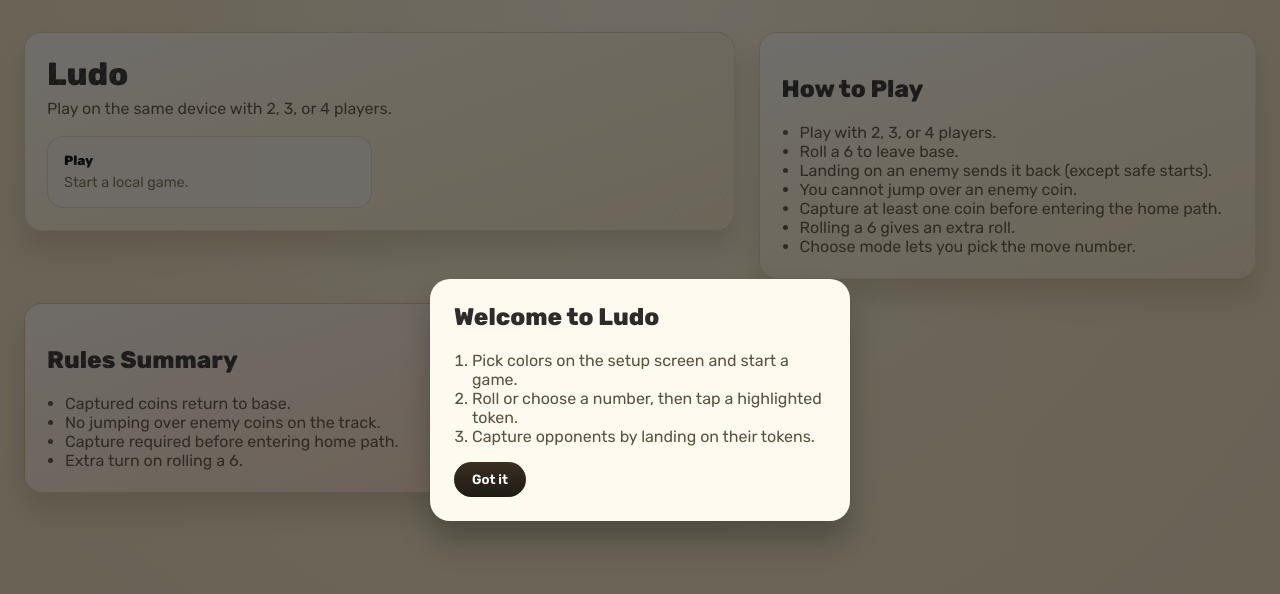
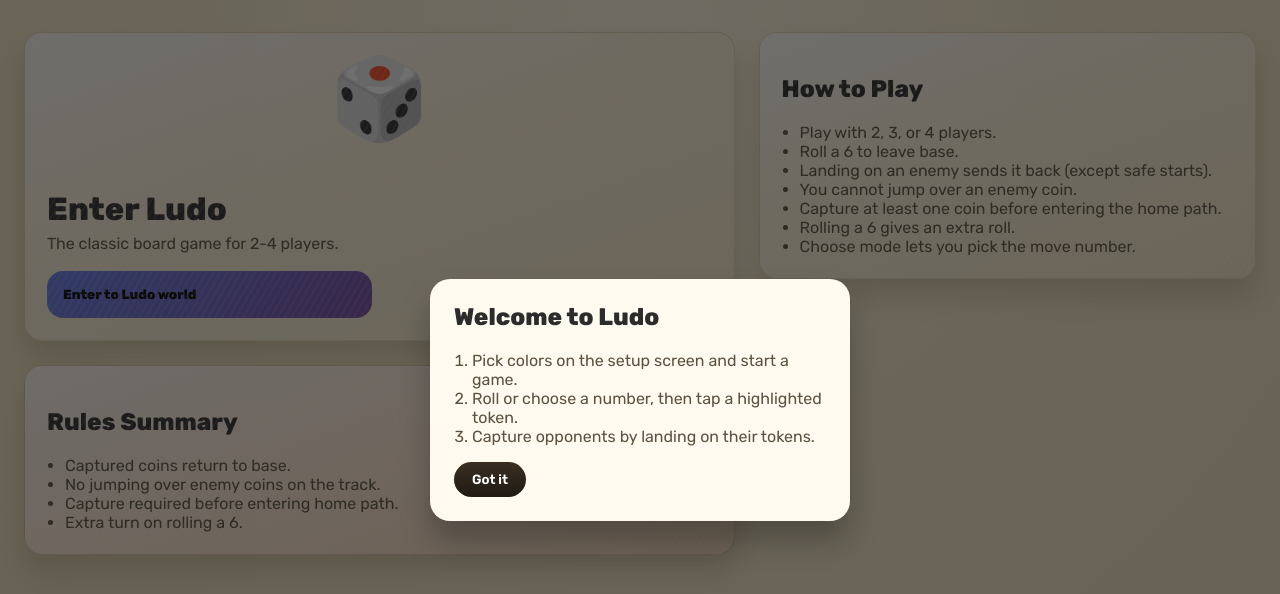
Before and after one commit to sanjays-dev/LUDO, a React (Vite) app: page / in a window 1280 px wide. Shown: the top 594 px of the page. Built offline with nearby package versions, Linux system fonts and the light colour scheme.

Commit message:
first commit

```diff
--- a/src/App.css
+++ b/src/App.css
@@ -1192,6 +1192,15 @@
   }
 }
 
+@keyframes bounce {
+  0%, 100% {
+    transform: translateY(0);
+  }
+  50% {
+    transform: translateY(-20px);
+  }
+}
+
 .player-count {
   display: flex;
   gap: 10px;
--- a/src/App.jsx
+++ b/src/App.jsx
@@ -300,7 +300,7 @@ function getTrackIndicesBetween(color, fromSteps, moveValue) {
 
 function App() {
   const [phase, setPhase] = useState('setup') // setup | playing
-  const [setupStep, setSetupStep] = useState('mode') // mode | settings
+  const [setupStep, setSetupStep] = useState('entry') // entry | mode | settings | ready
   const [playMode, setPlayMode] = useState(null) // local | p2p
   const [playerCount, setPlayerCount] = useState(4)
   const [selectedColors, setSelectedColors] = useState(() => [...COLOR_ORDER])
@@ -1606,6 +1606,45 @@ function App() {
       {phase === 'setup' ? (
         <div className="setup">
           <div className="setup-card">
+            {setupStep === 'entry' ? (
+              <>
+                <div style={{ textAlign: 'center', marginBottom: '40px' }}>
+                  <div style={{
+                    fontSize: '80px',
+                    marginBottom: '20px',
+                    animation: 'bounce 2s infinite',
+                  }}>
+                    🎲
+                  </div>
+                </div>
+                <h1>Enter Ludo</h1>
+                <p>The classic board game for 2-4 players.</p>
+                <div className="mode-grid">
+                  <button
+                    className="mode-card"
+                    type="button"
+                    onClick={() => setSetupStep('mode')}
+                    style={{
+                      background: 'linear-gradient(135deg, #667eea 0%, #764ba2 100%)',
+                      border: 'none',
+                      cursor: 'pointer',
+                      transition: 'transform 0.2s, box-shadow 0.2s',
+                    }}
+                    onMouseEnter={(e) => {
+                      e.target.style.transform = 'scale(1.05)'
+                      e.target.style.boxShadow = '0 8px 20px rgba(102, 126, 234, 0.4)'
+                    }}
+                    onMouseLeave={(e) => {
+                      e.target.style.transform = 'scale(1)'
+                      e.target.style.boxShadow = 'none'
+                    }}
+                  >
+                    <strong>Enter to Ludo world</strong>
+                  </button>
+                </div>
+              </>
+            ) : null}
+
             {setupStep === 'mode' ? (
               <>
                 <h1>Ludo</h1>
@@ -1709,13 +1748,13 @@ function App() {
                 <div className="setup-actions">
                   <button
                     className="btn"
-                    onClick={startGame}
+                    onClick={() => setSetupStep('ready')}
                     disabled={
                       activeColors.length !== playerCount ||
                       (playMode === 'p2p' && (!isHost || !isP2pConnected))
                     }
                   >
-                    {playMode === 'p2p' && !isHost ? 'Waiting for host…' : 'Start Game'}
+                    {playMode === 'p2p' && !isHost ? 'Waiting for host…' : 'Continue'}
                   </button>
                   {playMode !== 'p2p' ? (
                     <button
@@ -1748,6 +1787,37 @@ function App() {
                       </span>
                     </div>
                   ))}
+                </div>
+              </>
+            ) : null}
+
+            {setupStep === 'ready' ? (
+              <>
+                <h1>Ready to Start?</h1>
+                <p>Here are your players:</p>
+                <div className="player-legend" style={{ marginBottom: '24px' }}>
+                  {activeColors.map((color, idx) => (
+                    <div key={color} className="legend-row" style={{ fontSize: '16px', padding: '12px' }}>
+                      <span className={`legend-dot ${color}`} />
+                      <span>
+                        <strong>Player {idx + 1}: {playerNames[color] || COLOR_NAMES[color]}</strong>
+                      </span>
+                    </div>
+                  ))}
+                </div>
+                <div className="setup-actions">
+                  <button
+                    className="btn"
+                    onClick={startGame}
+                  >
+                    Start Game
+                  </button>
+                  <button
+                    className="btn ghost"
+                    onClick={() => setSetupStep('settings')}
+                  >
+                    Back
+                  </button>
                 </div>
               </>
             ) : null}
```
Also changed, not shown: src/.jsx (deleted).
